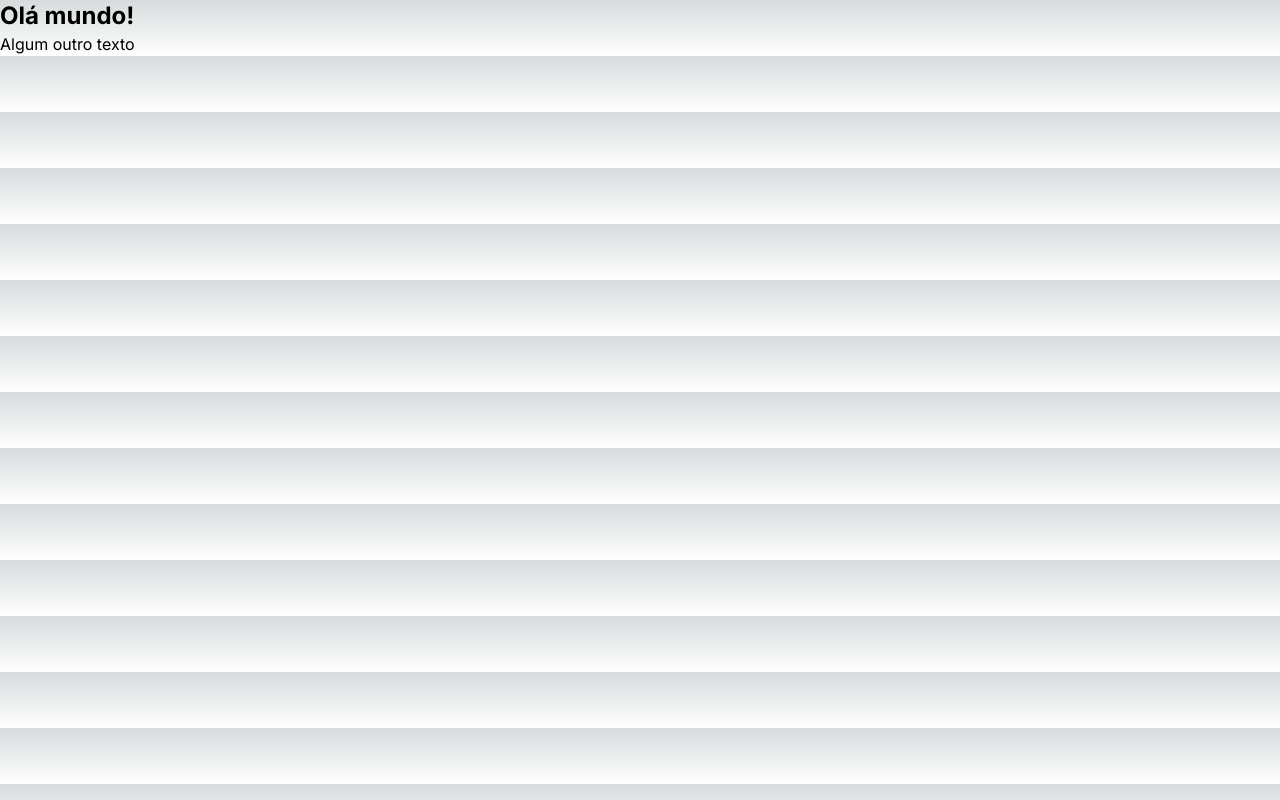
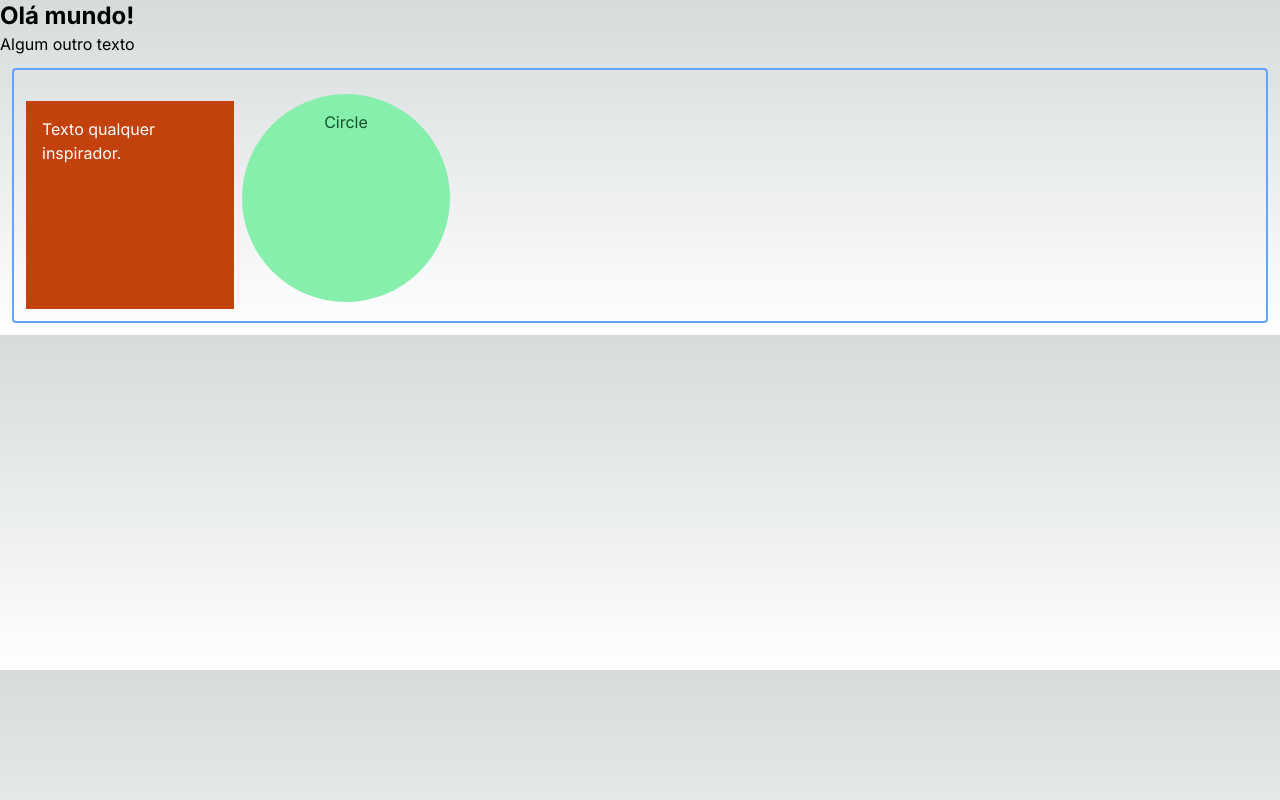
Before and after one commit to GamerCleanVic/nextjs, a Next.js app: page / in a window 1280 px wide. Built offline with nearby package versions, Linux system fonts and the light colour scheme.

Commit message:
components and pages

```diff
--- a/package.json
+++ b/package.json
@@ -9,7 +9,7 @@
     "lint": "next lint"
   },
   "dependencies": {
-    "next": "14.2.3",
+    "next": "^14.2.14",
     "react": "^18",
     "react-dom": "^18"
   },
--- a/src/app/page.tsx
+++ b/src/app/page.tsx
@@ -1,8 +1,13 @@
+//Modulo 2: Exportando e Importando um Componente #2
+import {GeoForms} from '@/components/GeoForms';
+
 const Page = () =>{
   return (
     <div>
       <h1 className="font-bold text-2xl">Olá mundo!</h1>
       <h2>Algum outro texto</h2>
+
+      <GeoForms />
     </div>
   );
 }
--- /dev/null
+++ b/src/components/Circle.tsx
@@ -0,0 +1,7 @@
+export const Circle = () => {
+    return(
+        <div className="h-52 w-52 rounded-full bg-green-300 mt-3 text-center text-green-900 p-4">
+            Circle
+        </div>
+    );
+}
--- /dev/null
+++ b/src/components/GeoForms.tsx
@@ -0,0 +1,11 @@
+import {Square} from './Square';
+import {Circle} from './Circle';
+
+export const GeoForms = () => {
+    return(
+        <div className='flex gap-2 p-3 border-2 border-blue-400 rounded m-3'>
+            <Square />
+            <Circle />
+        </div>
+    );
+}
--- /dev/null
+++ b/src/components/Square.tsx
@@ -0,0 +1,7 @@
+export const Square = () => {
+    return(
+        <div className="h-52 w-52 bg-orange-700 text-white mt-[1.2rem] p-4">
+            Texto qualquer inspirador.
+        </div>
+    );
+}
```
Also changed, not shown: 1 other file (tests, documents, lock files or other folders).
